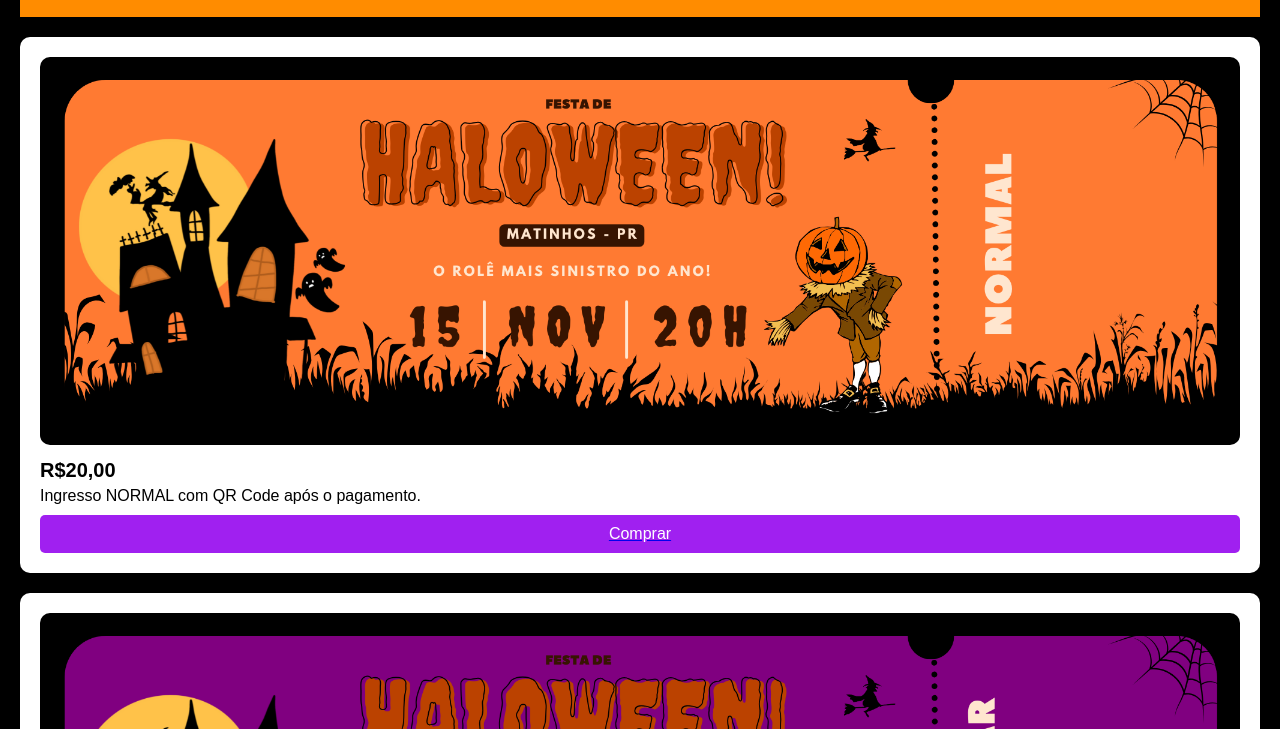
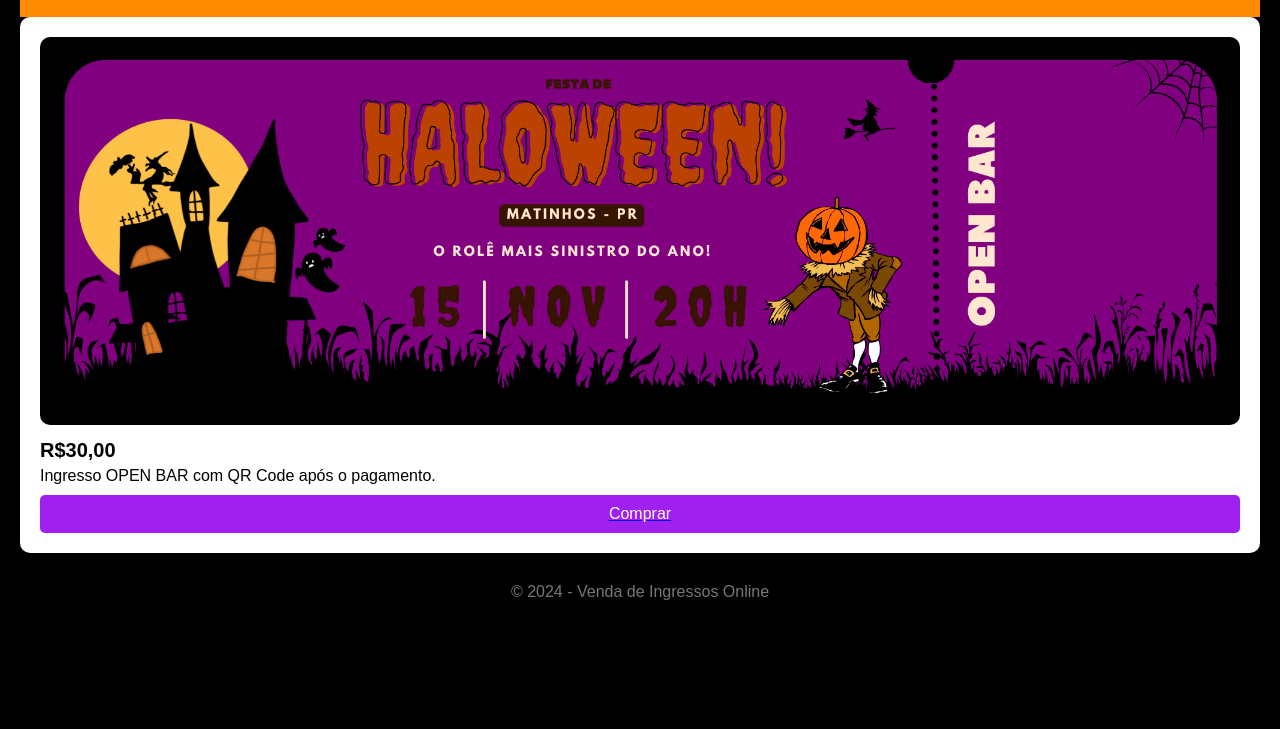
Before and after one commit to vitorigz/2k24_halloween, a plain HTML site: page index.html in a window 1280 px wide. Shown: the part 71-800 px from the top of the page. Drawn offline with Linux system fonts and the light colour scheme.

Commit message:
Update index.html

```diff
--- a/index.html
+++ b/index.html
@@ -123,17 +123,6 @@
     <h1>HALLOWEEN PARTY 2024</h1>
 </header>
 
-<div class="eventos">
-    <!-- Evento 1 -->
-    <div class="evento">
-        <img src="normal.png" alt="Imagem do Evento">
-        <h2>R$20,00</h2>
-        <p>Ingresso NORMAL com QR Code após o pagamento.</p>
-        <a href="https://vitorigz.github.io/pixnormal/">
-            <button type="button">Comprar</button>
-        </a>
-    </div>
-
     <!-- Evento 2 -->
     <div class="evento">
         <img src="open.png" alt="Imagem do Evento">
```
